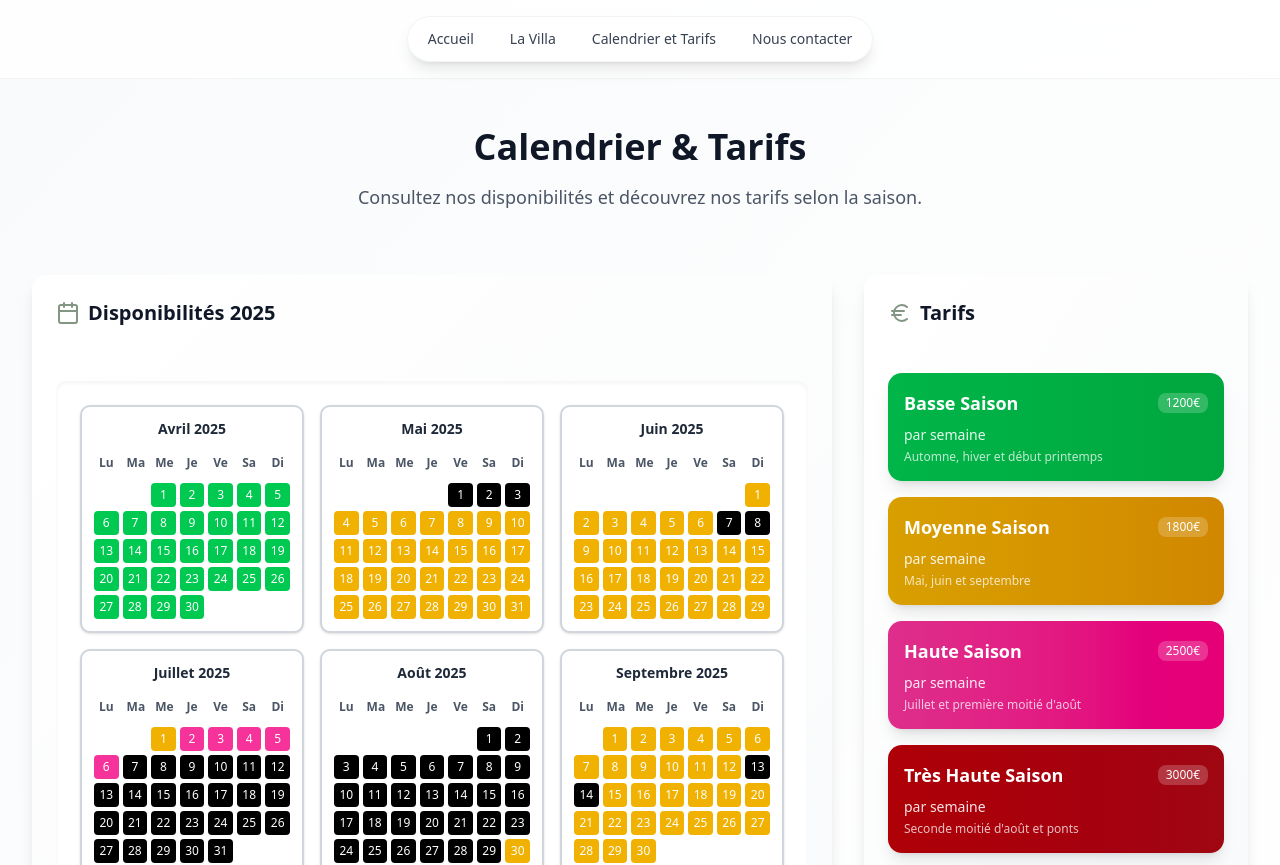
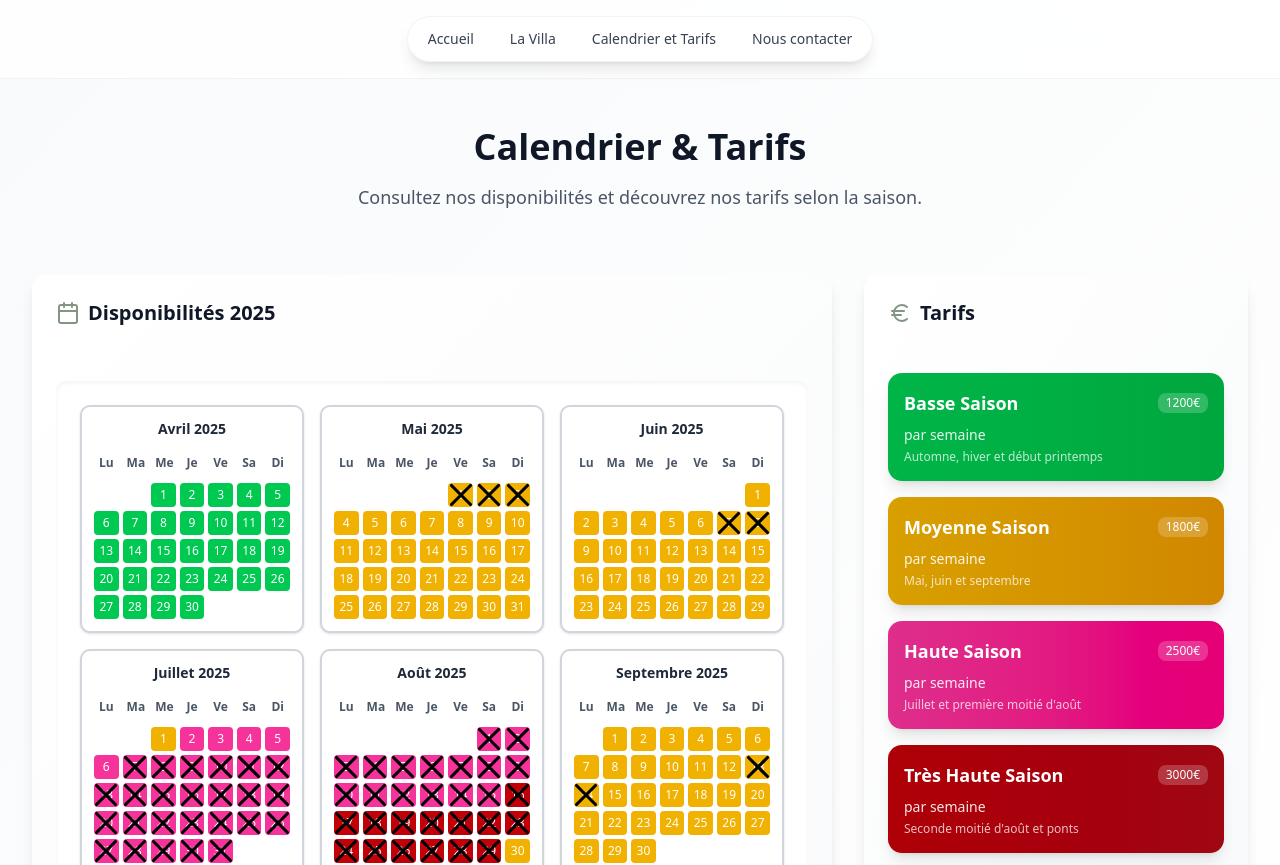
Before and after one commit to lethib/villa-morticcione, a Next.js app: page /villa-morticcione/calendar in a window 1280 px wide. Shown: the top 865 px of the page. Built offline with nearby package versions, Linux system fonts and the light colour scheme.

Commit message:
feat: user feedback (#11)

```diff
--- a/src/app/calendar/_components/CalendarMonth.tsx
+++ b/src/app/calendar/_components/CalendarMonth.tsx
@@ -1,3 +1,5 @@
+import { X } from "lucide-react";
+
 const calendarData = {
   "avr-25": {
     name: "Avril 2025",
@@ -115,9 +117,7 @@ const calendarData = {
 const dayNames = ["Lu", "Ma", "Me", "Je", "Ve", "Sa", "Di"];
 
 const getStatusColor = (status: string, season: string) => {
-  if (status === "reserved") return "bg-black text-white";
-
-  // Available days by season
+  // Available and reserved days use the same colors based on season
   switch (season) {
     case "basse":
       return "bg-green-500 text-white";
@@ -164,12 +164,19 @@ export const CalendarMonth = ({ monthKey }: { monthKey: string }) => {
         {month.availability.map((dayInfo) => (
           <div
             key={dayInfo.day}
-            className={`text-center p-1 rounded text-xs font-medium min-h-[24px] flex items-center justify-center ${getStatusColor(
+            className={`text-center p-1 rounded text-xs font-medium min-h-[24px] flex items-center justify-center relative ${getStatusColor(
               dayInfo.status,
               dayInfo.season
             )}`}
           >
             {dayInfo.day}
+            {dayInfo.status === "reserved" && (
+              <X
+                size={38}
+                className="absolute top-1/2 left-1/2 transform -translate-x-1/2 -translate-y-1/2 text-black"
+                aria-label="Reserved"
+              />
+            )}
           </div>
         ))}
       </div>
--- a/src/components/Header.tsx
+++ b/src/components/Header.tsx
@@ -5,10 +5,10 @@ import Link from "next/link";
 import { usePathname } from "next/navigation";
 
 const navItems = [
-  { path: "/", label: "Accueil" },
-  { path: "/villa/", label: "La Villa" },
-  { path: "/calendar/", label: "Calendrier et Tarifs" },
-  { path: "/contact/", label: "Nous contacter" },
+  { path: "/", label: "Accueil", mobileLabel: "Home" },
+  { path: "/villa/", label: "La Villa", mobileLabel: "Villa" },
+  { path: "/calendar/", label: "Calendrier et Tarifs", mobileLabel: "Tarifs" },
+  { path: "/contact/", label: "Nous contacter", mobileLabel: "Contact" },
 ];
 
 export function Header() {
@@ -16,21 +16,24 @@ export function Header() {
 
   return (
     <nav className="sticky top-0 z-50 backdrop-blur-md bg-white/80 border-b border-gray-200/50">
-      <div className="max-w-7xl mx-auto px-4 sm:px-6 lg:px-8">
-        <div className="flex justify-center py-4">
-          <div className="flex gap-1 bg-white/60 backdrop-blur-sm rounded-full p-1 shadow-lg border border-gray-200/50">
+      <div className="max-w-7xl mx-auto px-3 sm:px-4 lg:px-8">
+        <div className="flex justify-center py-3 sm:py-4">
+          <div className="flex gap-1 sm:gap-1 bg-white/60 backdrop-blur-sm rounded-full p-1 sm:p-1 shadow-lg border border-gray-200/50 overflow-hidden">
             {navItems.map((item) => (
               <Button
                 key={item.path}
                 asChild
                 variant={pathname === item.path ? "default" : "ghost"}
-                className={`rounded-full font-medium transition-all duration-300 ${
+                className={`rounded-full font-medium transition-all duration-300 text-sm sm:text-sm px-3 sm:px-4 py-2 sm:py-2 ${
                   pathname === item.path
                     ? "bg-primary text-primary-foreground shadow-lg"
                     : "text-gray-700 hover:text-primary hover:bg-primary/10"
                 }`}
               >
-                <Link href={item.path}>{item.label}</Link>
+                <Link href={item.path} className="whitespace-nowrap">
+                  <span className="hidden sm:inline">{item.label}</span>
+                  <span className="sm:hidden">{item.mobileLabel}</span>
+                </Link>
               </Button>
             ))}
           </div>
```
